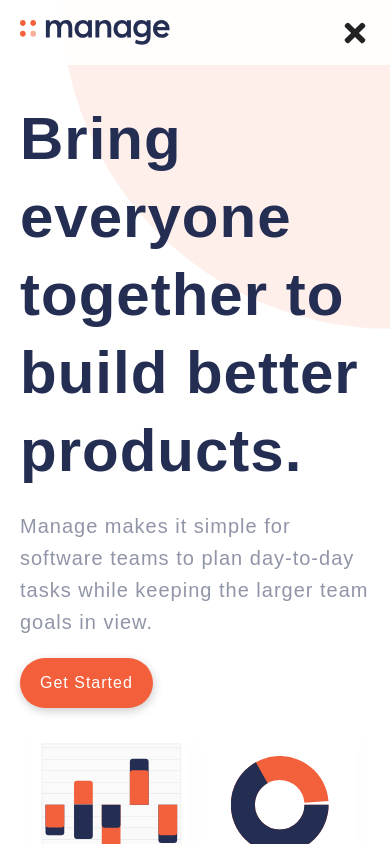
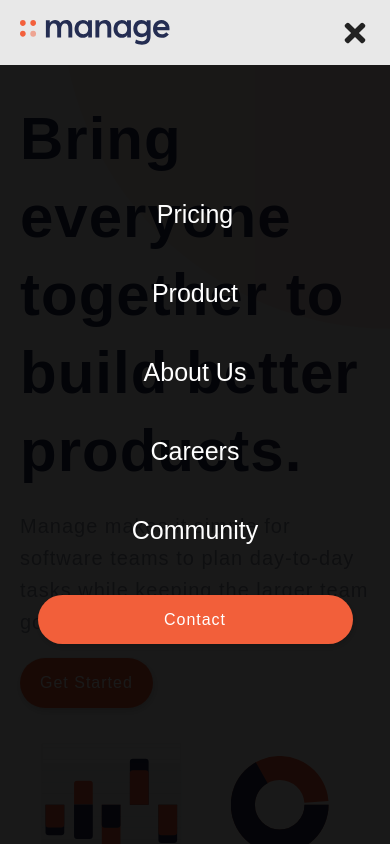
Before and after one commit to freetart/FEM-manage-landing-page, a React (Create React App) app: page / in a window 390 px wide. Both pictures are taken after a click on the button 355 px from the left and 34 px from the top of the page. Shown: the top 844 px of the page. Built offline with nearby package versions, Linux system fonts and the light colour scheme; a web font is replaced by a local one.

Commit message:
created mobile menu

```diff
--- a/src/App.js
+++ b/src/App.js
@@ -9,6 +9,7 @@
 import Cta from './components/Cta';
 import Footer from './components/Footer';
 import Tag from './components/Tag';
+import MobileMenu from './components/MobileMenu';
 
 const App = () => {
   const [isActive, setIsActive] = useState(false);
@@ -18,6 +19,7 @@
     <>
       <Globals />
       <Navbar isActive={isActive} setIsActive={setIsActive} />
+      <MobileMenu isActive={isActive} />
       <Hero />
       <main>
         <Features />
--- /dev/null
+++ b/src/components/MobileMenu.js
@@ -0,0 +1,95 @@
+import styled from 'styled-components';
+import { flexCenter } from '../abstracts/Mixins';
+import Button from './styledElements/Button';
+
+const Aside = styled.aside`
+  background-color: rgba(0, 0, 0, 0.9);
+  position: fixed;
+  width: 100vw;
+  height: 100vh;
+  z-index: 1000;
+
+  @media (min-width: 768px) {
+    display: none;
+  }
+
+  .menu-content {
+    ${flexCenter};
+    align-items: flex-start;
+    flex-direction: column;
+    min-height: 100vh;
+    padding: 2rem;
+  }
+
+  .menu-links {
+    display: flex;
+    flex-direction: column;
+    width: 100%;
+    gap: 5rem;
+    text-align: center;
+    margin-bottom: 5rem;
+  }
+
+  .menu-link {
+    font-size: var(--sm);
+    color: var(--white);
+    transition: var(--mainTransition);
+    width: 100%;
+
+    &:hover,
+    &:focus {
+      color: var(--darkGrayishBlue);
+    }
+  }
+
+  .menu-button {
+    width: 90%;
+    margin: 0 auto;
+    text-align: center;
+  }
+`;
+
+const MobileMenu = ({ isActive }) => {
+  if (isActive) {
+    return (
+      <Aside>
+        <div className='menu-content'>
+          <ul className='menu-links'>
+            <li>
+              <a href='#!' className='menu-link'>
+                Pricing
+              </a>
+            </li>
+            <li>
+              <a href='#!' className='menu-link'>
+                Product
+              </a>
+            </li>
+            <li>
+              <a href='#!' className='menu-link'>
+                About Us
+              </a>
+            </li>
+            <li>
+              <a href='#!' className='menu-link'>
+                Careers
+              </a>
+            </li>
+            <li>
+              <a href='#!' className='menu-link'>
+                Community
+              </a>
+            </li>
+          </ul>
+          <Button primary className='menu-button'>
+            Contact
+          </Button>
+        </div>
+      </Aside>
+    );
+  } else {
+    return null;
+  }
+};
+
+export default MobileMenu;
--- a/src/components/Navbar.js
+++ b/src/components/Navbar.js
@@ -10,7 +10,7 @@
   position: fixed;
   width: 100%;
   background-color: rgba(255, 255, 255, 0.9);
-  z-index: 1000;
+  z-index: 2000;
 `;
 
 const Container = styled.div`
```
